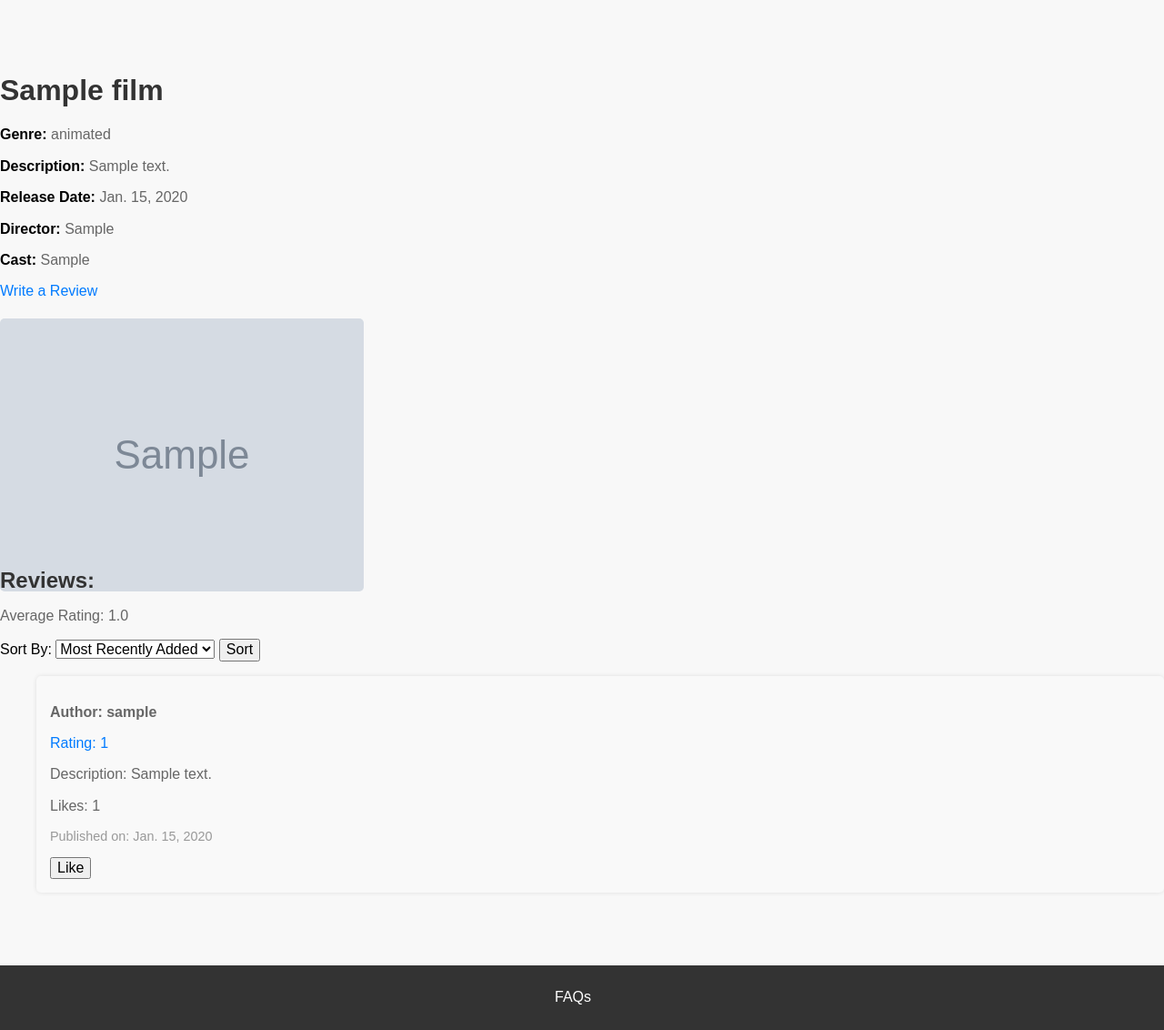
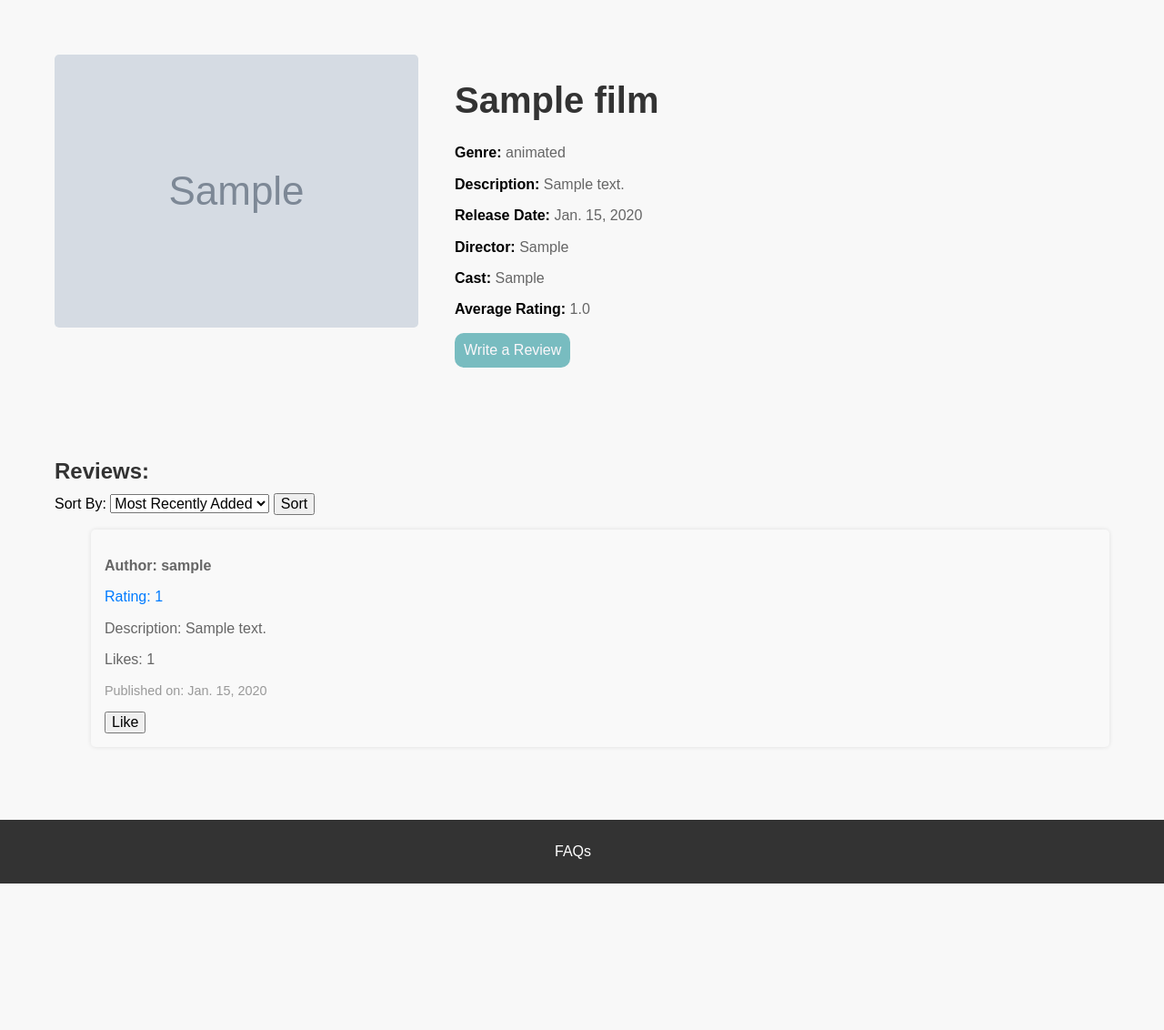
Before and after one commit to HarryLynn04/Film_Review, a Django app: page /ReviewFlix/film/1/ in a window 1280 px wide. Shown: the part 77-1209 px from the top of the page at 91% size. After the commit the page ends 1048 px from the top, so only its background shows below. Run offline with Django 3.2, Linux system fonts and the light colour scheme; tables that the repository leaves empty hold one stand-in row (values such as "Sample post"); grey boxes marked "Sample" are stand-in pictures; data that the repository does not hold is empty.

Commit message:
film description css

```diff
--- /dev/null
+++ b/static/css/film.css
@@ -0,0 +1,40 @@
+.container{
+    padding: 0 60px;
+}
+
+.wrapper{
+    display: flex;
+}
+
+.film_image{
+    padding-right: 40px;
+}
+
+.information h1{
+    font-size: 40px;
+}
+
+.btn_wrapper{
+    display: flex;
+    align-items: center;
+}
+
+.btn{
+    background-color: #78bcc0;
+    color: #fcf7fa;
+    border: none;
+    border-radius: 10px;
+    padding: 10px;
+    text-align: center;
+    text-decoration: none !important;
+    transition: all 0.4s linear;
+    margin-right: 20px;
+    cursor: pointer;
+
+}
+
+.btn:hover{
+    background-color:#a6f0fd;
+    color: #363537;
+
+}
--- a/templates/ReviewFlix/Film.html
+++ b/templates/ReviewFlix/Film.html
@@ -1,41 +1,67 @@
 {% extends 'ReviewFlix/base.html' %}
+
+{% load staticfiles %}
+
 
 {% block title_block %}
     {{ film.Title }}
 {% endblock %}
 
+{% block additional_css %}
+    <link rel="stylesheet" href="{% static 'css/film.css' %}">
+
+{% endblock %}
+
 {% block body_block %}
     <div class="film-details-container">
-        <div class="film-details">
+        <div class="film_details">
+            <div class="wrapper">
+                {% if film.image %}
+                    <div class="film_image">
+                        <img src="{{ film.image.url }}" alt="{{ film.Title }} Image" class="film_img">
+                    </div>
+                {% endif %}
+
+                <div class="information">
                     <h1>{{ film.Title }}</h1>
+                    <div class="text_wrapper">
                         <p><strong>Genre:</strong> {{ film.Genre }}</p>
                         <p><strong>Description:</strong> {{ film.Description }}</p>
                         <p><strong>Release Date:</strong> {{ film.ReleaseDate }}</p>
                         <p><strong>Director:</strong> {{ film.Director }}</p>
                         <p><strong>Cast:</strong> {{ film.Cast }}</p>
+                        {% if reviews %}
+                            <p><strong>Average Rating:</strong> {{ average_rating|floatformat:1 }}</p>
+                        {% endif %}
+                    </div>
 
-            <a href="{% url 'ReviewFlix:FilmReview' film_id=film.id %}">Write a Review</a>
-
+                    <div class="btn_wrapper">
+                        <a class="btn" href="{% url 'ReviewFlix:FilmReview' film_id=film.id %}">Write a Review</a>
                         {% if user.is_authenticated %}
                         <form id="watchlist-form" method="post" action="{% url 'ReviewFlix:add_to_watchlist' %}">
                             {% csrf_token %}
-                    <input type="hidden" name="film_id" value="{{ film.id }}">
-                    <input type="submit" value="Add to Watchlist" id="watchlist-btn">
+                            <input class="btn input_btn" type="hidden" name="film_id" value="{{ film.id }}">
+                            <input class="btn input_btn" type="submit" value="Add to Watchlist" id="watchlist-btn">
                         </form>
                         {% endif %}
                     </div>
-        {% if film.image %}
-            <div class="film-image">
-                <img src="{{ film.image.url }}" alt="{{ film.Title }} Image" class="film-img">
+
                 </div>
-        {% endif %}
+
+
+
+            </div>
+
+
+
+        </div>
+
     </div>
 
     <div class="review-container">
         <h2>Reviews:</h2>
 
         {% if reviews %}
-            <p>Average Rating: {{ average_rating|floatformat:1 }}</p>
             <div>
                 <form method="GET" action="">
                   <label for="sort">Sort By:</label>
--- a/templates/ReviewFlix/Review.html
+++ b/templates/ReviewFlix/Review.html
@@ -32,7 +32,7 @@
 
         </div>
         <button type="submit" class="submit-btn">Submit Review</button>
-        <div id="formattedText"></div
+        <div id="formattedText"></div>
 
     </form>
 
```
Also changed, not shown: static/css/review.css (added, +60 -0 lines). Lines whose indentation alone changed are shown as unchanged.
